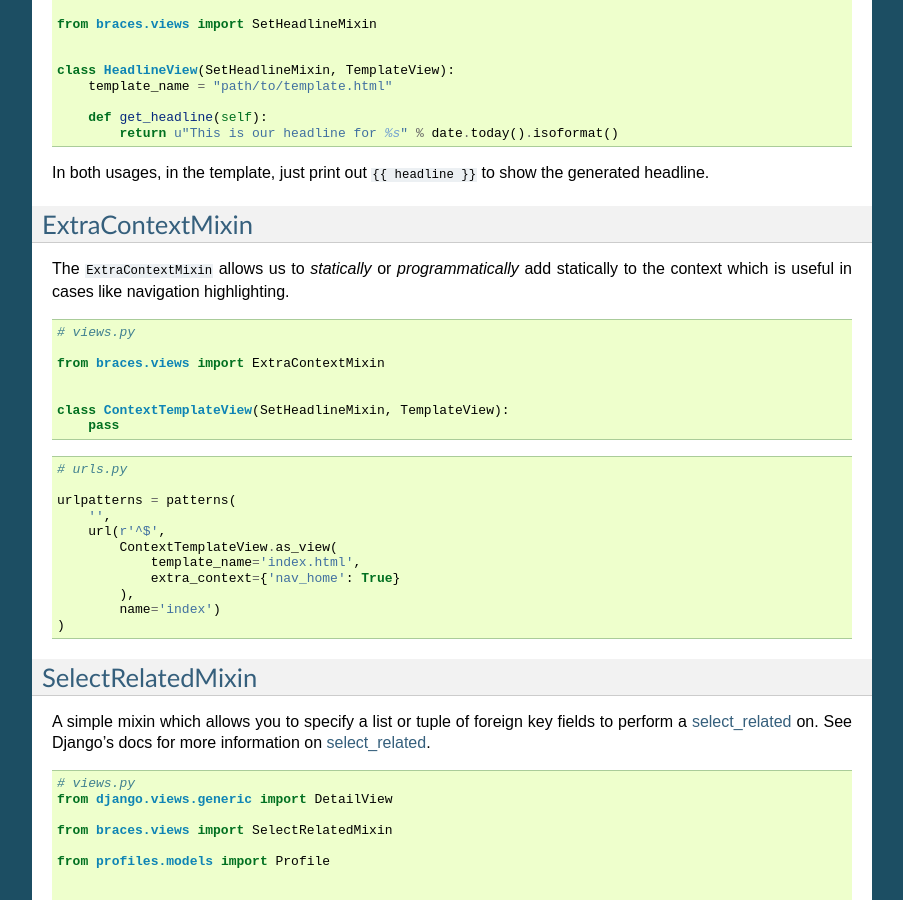
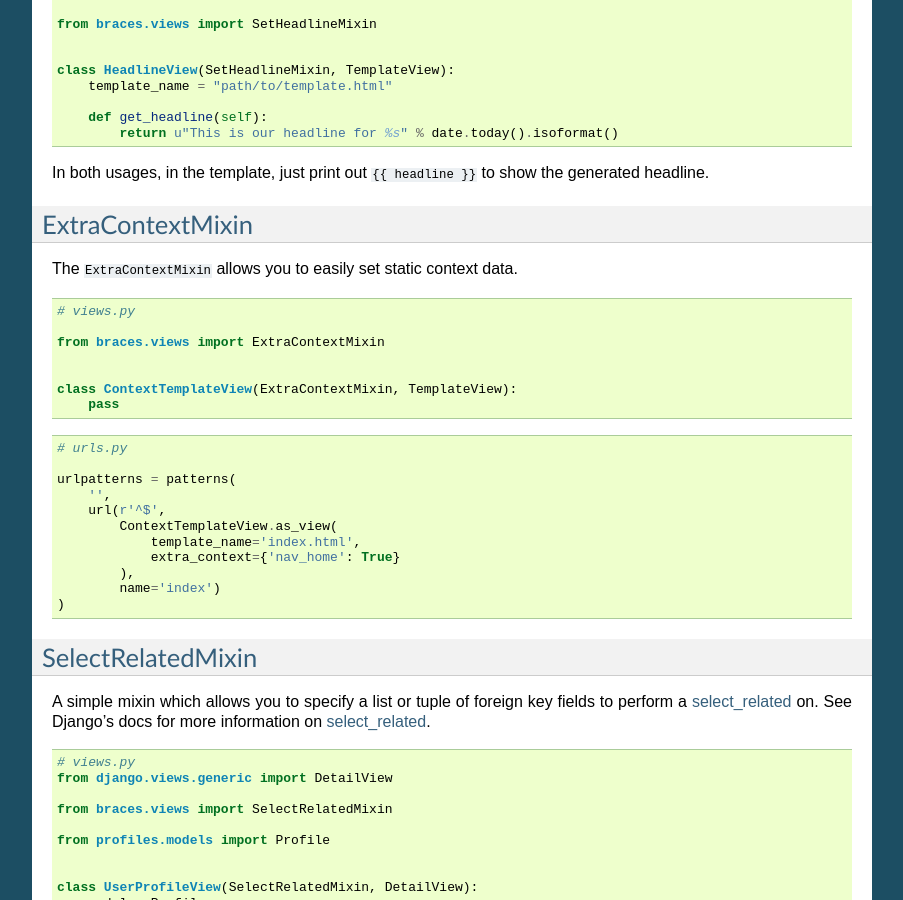
Before and after one commit to brack3t/django-braces, a Sphinx documentation site: the page built from docs/other.rst, in a window 1280 px wide and 900 px high, scrolled down 892 px. Shown: the whole window, without its empty margins (198-1101 px from the left). Built offline with Sphinx 7.4.7, drawn with Linux system fonts in a browser that asks for light colours.

Commit message:
Docs make a little more sense. Not complete yet.

```diff
--- a/docs/other.rst
+++ b/docs/other.rst
@@ -49,7 +49,7 @@ In both usages, in the template, just print out ``{{ headline }}`` to show the g
 ExtraContextMixin
 -----------------
 
-The ``ExtraContextMixin`` allows us to *statically* or *programmatically* add statically to the context which is useful in cases like navigation highlighting.
+The ``ExtraContextMixin`` allows you to easily set static context data.
 
 
 ::
@@ -59,7 +59,7 @@ The ``ExtraContextMixin`` allows us to *statically* or *programmatically* add st
     from braces.views import ExtraContextMixin
 
 
-    class ContextTemplateView(SetHeadlineMixin, TemplateView):
+    class ContextTemplateView(ExtraContextMixin, TemplateView):
         pass
 
 
```
